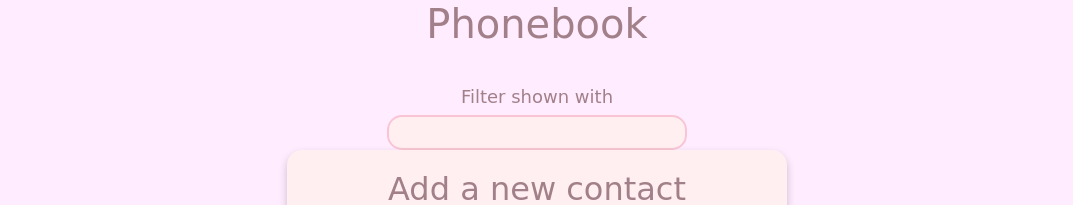
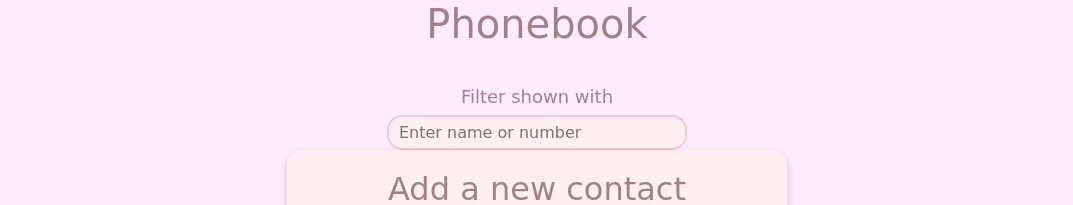
Before and after one commit to yumeangelica/fullstack-phonebook-application, a React app: page / in a window 1280 px wide. Shown: the top 205 px of the page, without its empty margins (103-1176 px from the left). Built offline with nearby package versions, Linux system fonts and the light colour scheme; no server answers.

Commit message:
update readability and placeholder

```diff
--- a/client/components/Filter.js
+++ b/client/components/Filter.js
@@ -2,11 +2,18 @@ const Filter = ({ handleFilterChange, newFilter }) => {
   return (
     <div className="filter-container">
       <div className="filter-content">
-        <label className="filter-label">Filter shown with</label>
-        <input className="filter-input" onChange={handleFilterChange} value={newFilter} />
+        <label htmlFor="filterInput" className="filter-label">Filter shown with</label>
+        <input
+          id="filterInput"
+          type="text"
+          className="filter-input"
+          onChange={handleFilterChange}
+          value={newFilter}
+          placeholder="Enter name or number"
+        />
       </div>
     </div>
-  )
-}
+  );
+};
 
-export default Filter
+export default Filter;
```
